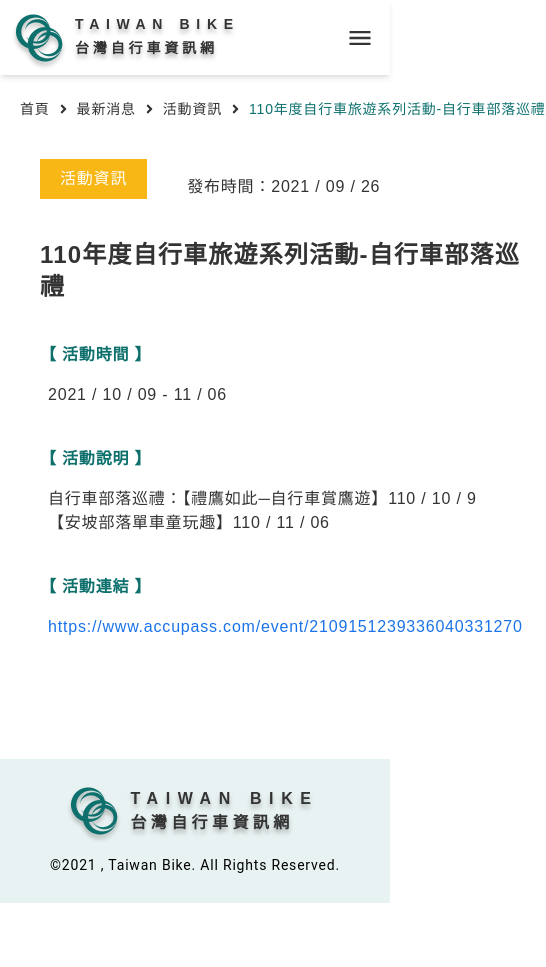
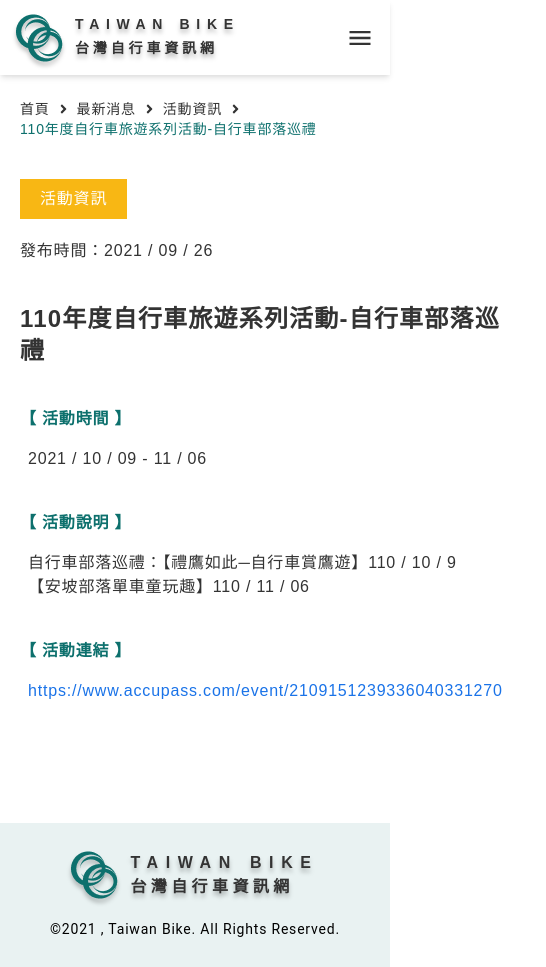
Before and after one commit to peiyunlee/the-f2e-3rd-bike, a React (Create React App) app: page /news/detail/activity/16 in a window 390 px wide. Shown: the whole page, 546 px wide, since content can reach past the window. Before the commit the page ends 903 px from the top, so only its background shows below. Built offline with nearby package versions, Linux system fonts and the light colour scheme; what jssha would draw is missing.

Commit message:
newsinfo & breadcrumb rwd

```diff
--- a/src/components/Breadcrumb.js
+++ b/src/components/Breadcrumb.js
@@ -46,6 +46,7 @@ function Breadcrumb() {
               icon={faAngleRight}
               color="#333333"
               size="sm"
+              className="mx-2.5"
             />
           );
           list.push(
@@ -53,7 +54,7 @@ function Breadcrumb() {
               key={`navlink-${pathName}`}
               exact
               to={toPath}
-              className="mx-2.5 text-sm hover:text-green-hover min-w-max"
+              className="text-sm hover:text-green-hover min-w-max"
               activeClassName="text-green-default"
             >
               {breadcrumbName}
@@ -72,6 +73,7 @@ function Breadcrumb() {
               icon={faAngleRight}
               color="#333333"
               size="sm"
+              className="mx-2.5"
             />
           );
           list.push(
@@ -79,7 +81,7 @@ function Breadcrumb() {
               key={`navlink-${pathName}`}
               exact
               to={toPath}
-              className="mx-2.5 text-sm hover:text-green-hover min-w-max"
+              className="text-sm hover:text-green-hover text-left"
               activeClassName="text-green-default"
             >
               {breadcrumbName}
@@ -92,12 +94,12 @@ function Breadcrumb() {
   };
 
   return (
-    <div className="mt-header md:px-10 px-5 pt-6 flex items-center text-black max-w-7xl m-auto">
+    <div className="mt-header md:px-10 px-5 pt-6 flex items-center flex-wrap text-black max-w-7xl m-auto w-full">
       <NavLink
         key={"/"}
         exact
         to={"/"}
-        className="mr-2.5 text-sm hover:text-green-hover min-w-max"
+        className="text-sm hover:text-green-hover min-w-max"
         activeClassName="text-green-default"
       >
         首頁
--- a/src/components/News/NewsInfo.js
+++ b/src/components/News/NewsInfo.js
@@ -68,9 +68,9 @@ function NewsInfo() {
   };
 
   return (
-    <div className="w-full max-w-7xl px-10 grid gap-10 section justify-items-start">
-      <div className="flex items-end">
-        <div className="mr-10 px-5 py-2 bg-yellow-default text-white w-max">
+    <div className="w-full max-w-7xl md:px-10 px-5 grid gap-10 section justify-items-start">
+      <div className="flex md:items-end md:flex-row flex-col">
+        <div className="mr-10 px-5 py-2 bg-yellow-default text-white w-max md:mb-0 mb-5">
           {news[id].type}
         </div>
         <div>發布時間：{news[id].newsTime}</div>
```
